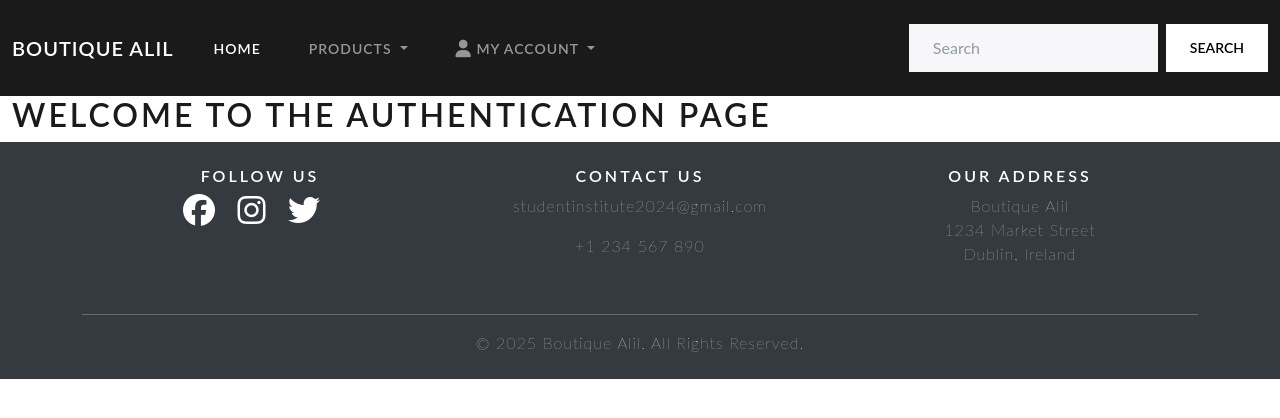
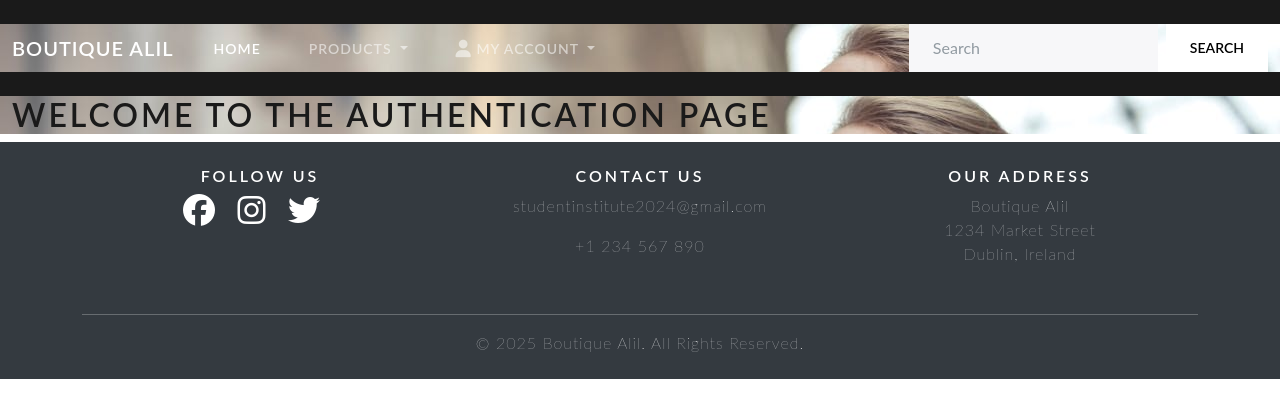
Before and after one commit to BadrAlioui/project, a Django app: page /auth/ in a window 1280 px wide. Shown: the top 418 px of the page. Run offline with Django 5.2, Linux system fonts and the light colour scheme; some libraries are stand-ins or nearby versions.

Commit message:
Place background image in base.html

```diff
--- a/static/css/styles.css
+++ b/static/css/styles.css
@@ -10,7 +10,6 @@ body {
 }
 
 .homepage-main {
-    background: url('/static/media/images/background-image.jpg');
     background-repeat: no-repeat;
     background-attachment: fixed;
     background-size: cover;
@@ -24,6 +23,10 @@ body {
     color: white;
     padding: 0;
     margin: 0;
+}
+
+.container-fluid {
+    background: url('/static/media/images/background-image.jpg');
 }
 
 .contact-page form {
```
